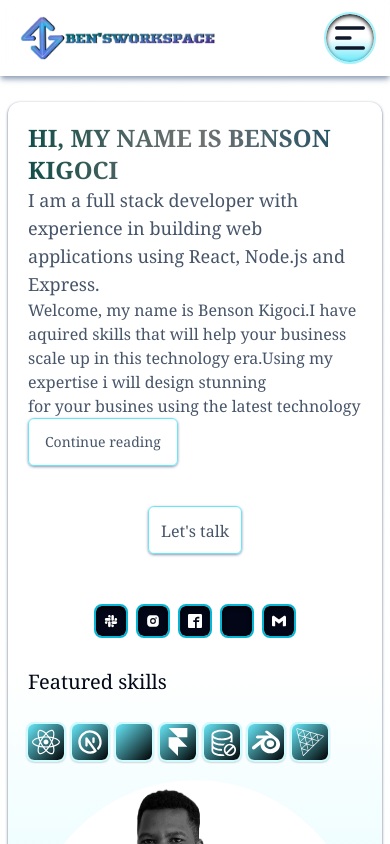
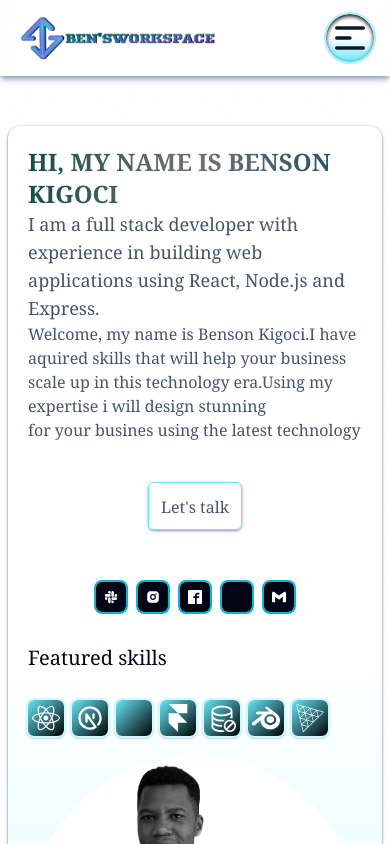
Before and after one commit to ditchk/bendev, a React (Vite) app: page / in a window 390 px wide. Shown: the top 844 px of the page. Built offline with nearby package versions, Linux system fonts and the light colour scheme; some icons are missing.

Commit message:
my first commit

```diff
--- a/src/_root/pages/Home.tsx
+++ b/src/_root/pages/Home.tsx
@@ -17,7 +17,7 @@ const Home = () => {
                     <h1 className="tittl_name">{link.title}</h1>
                     <h2 className="primary_text">{link.subTitle}</h2>
                     <h3 className="paragraph_text">Welcome, my name is Benson Kigoci.I have aquired skills that will help your business scale up in this technology era.Using my expertise i will design stunning <br /> for your busines using the latest technology</h3>
-                    <Button className="outline_btn font-serif">Continue reading</Button>
+                    <Button className="outline_btn font-serif hidden md:flex">Continue reading</Button>
                     <div className="flex flex-col md:hidden justify-center items-center">
                       <Link to={'/contact'} className="outline_btn rounded-md p-3 mt-10 my-10 font-serif">
                       Let's talk
```
